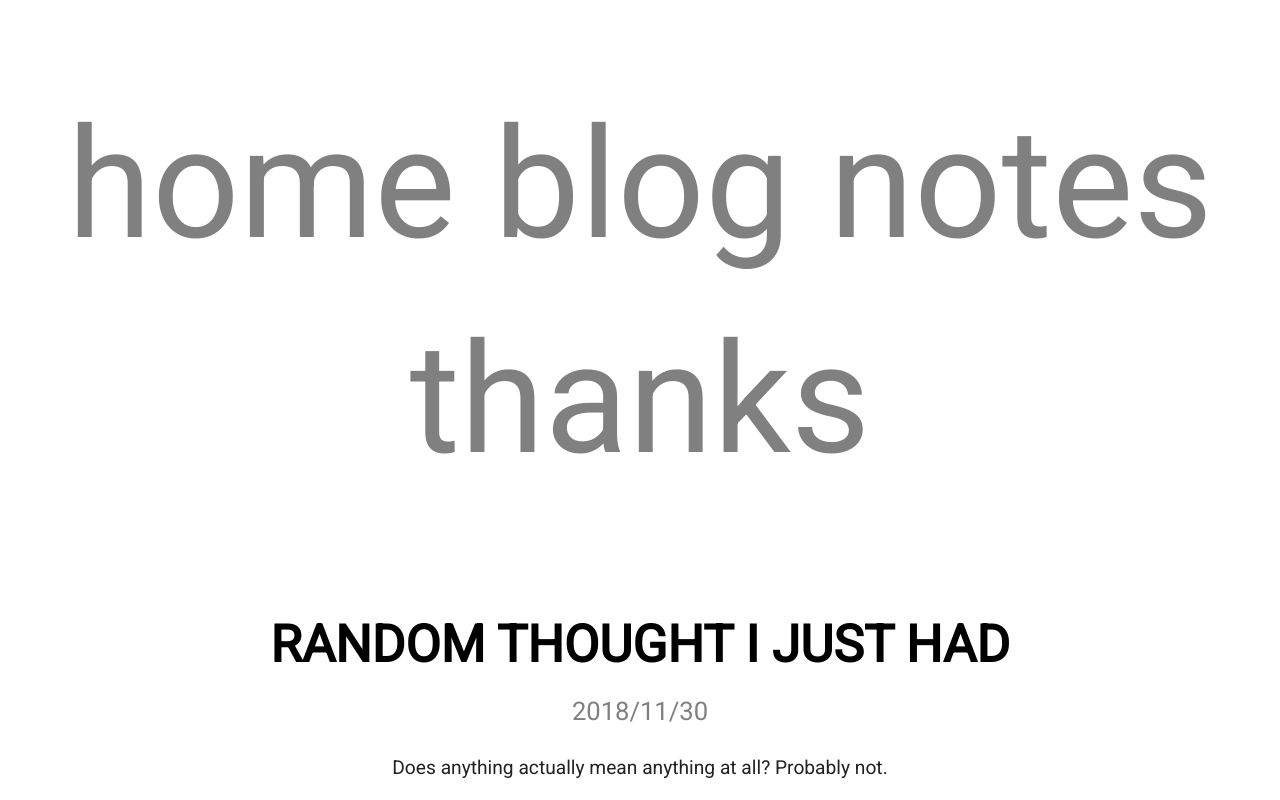
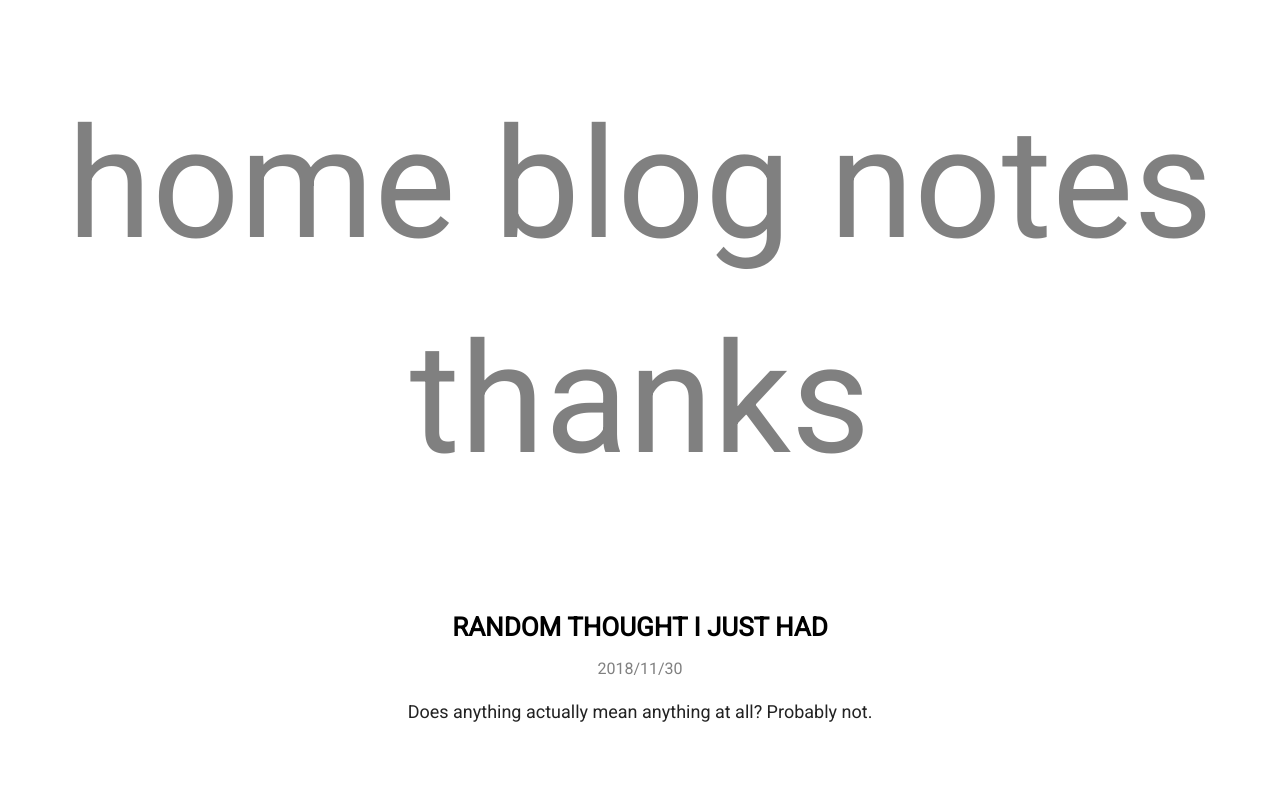
Before and after one commit to basilpapadimas/site, a plain HTML site: page blog.html in a window 1280 px wide. Shown: the top 800 px of the page. Drawn offline with nearby package versions, Linux system fonts and the light colour scheme.

Commit message:
font-size fix

```diff
--- a/css/main.css
+++ b/css/main.css
@@ -109,14 +109,14 @@ div {
 
 .title {
   text-transform: uppercase;
-  font-size: 4vw;
+  font-size: 26px;
   margin-bottom: 0px;
   color: black;
   font-family: "Roboto", Arial, Helvetica, sans-serif;
 }
 
 .date {
-  font-size: 2vw;
+  font-size: 16px;
   color: grey;
   margin-top: 1vw;
   font-weight: normal;
@@ -124,7 +124,7 @@ div {
 }
 
 .text {
-  font-size: 1.5vw;
+  font-size: 18px;
   font-family: "Roboto", Arial, Helvetica, sans-serif;
 }
 
```
